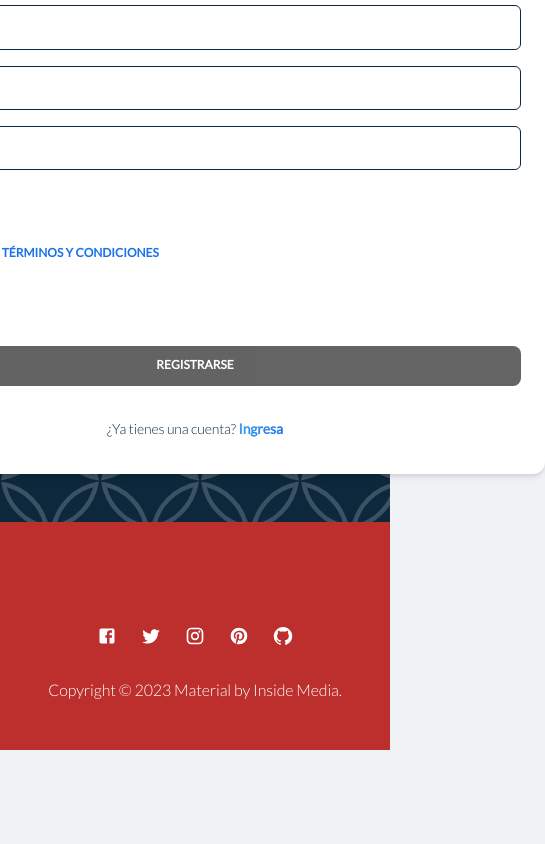
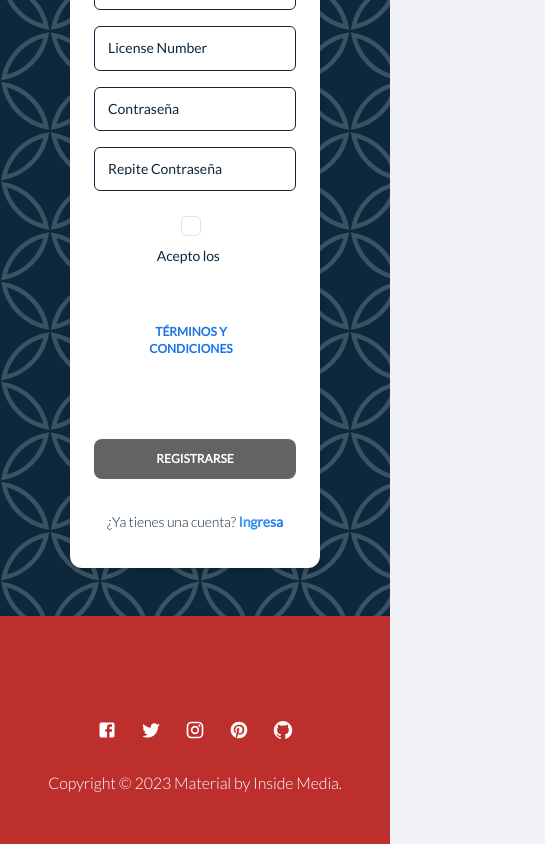
Before and after one commit to gabriel-arroyo/innvie, a React (Create React App) app: page /authentication/register in a window 390 px wide. Shown: the part 869-1713 px from the top of the page, 545 px wide, since content can reach past the window. Before the commit the page ends 1619 px from the top, so only its background shows below. Built offline with nearby package versions, Linux system fonts and the light colour scheme.

Commit message:
register responsivity

```diff
--- a/src/pages/Innvie/Authentication/Register/index.js
+++ b/src/pages/Innvie/Authentication/Register/index.js
@@ -51,7 +51,7 @@ function Register() {
     })
   }
   return (
-    <Card sx={{ width: "700px" }}>
+    <Card sx={{ width: { sm: "300px", lg: "700px", xs: "250px" } }}>
       <MKBox
         variant="gradient"
         bgColor="primary"
@@ -140,7 +140,12 @@ function Register() {
               )}
             </Grid>
           </Grid>
-          <MKBox display="flex" alignItems="center" ml={-1}>
+          <MKBox
+            display="flex"
+            alignItems="center"
+            ml={-1}
+            flexDirection={{ lg: "row", xs: "column" }}
+          >
             <Checkbox checked={checked} onChange={handleChange} />
             <MKTypography
               variant="button"
--- a/src/pages/Innvie/Home/components/Date/DateInput.js
+++ b/src/pages/Innvie/Home/components/Date/DateInput.js
@@ -51,7 +51,12 @@ function DateInput({ startDate, endDate }) {
         </MKTypography>
         <MKDatePicker
           type="date"
-          options={{ mode: "range", defaultDate: [startDate, endDate] }}
+          options={{
+            mode: "range",
+            defaultDate: [startDate, endDate],
+            minDate: "2022-02-03",
+            maxDate: "2024-03-03",
+          }}
           variant="standard"
           placeholder="Please select date"
           fullWidth
```
